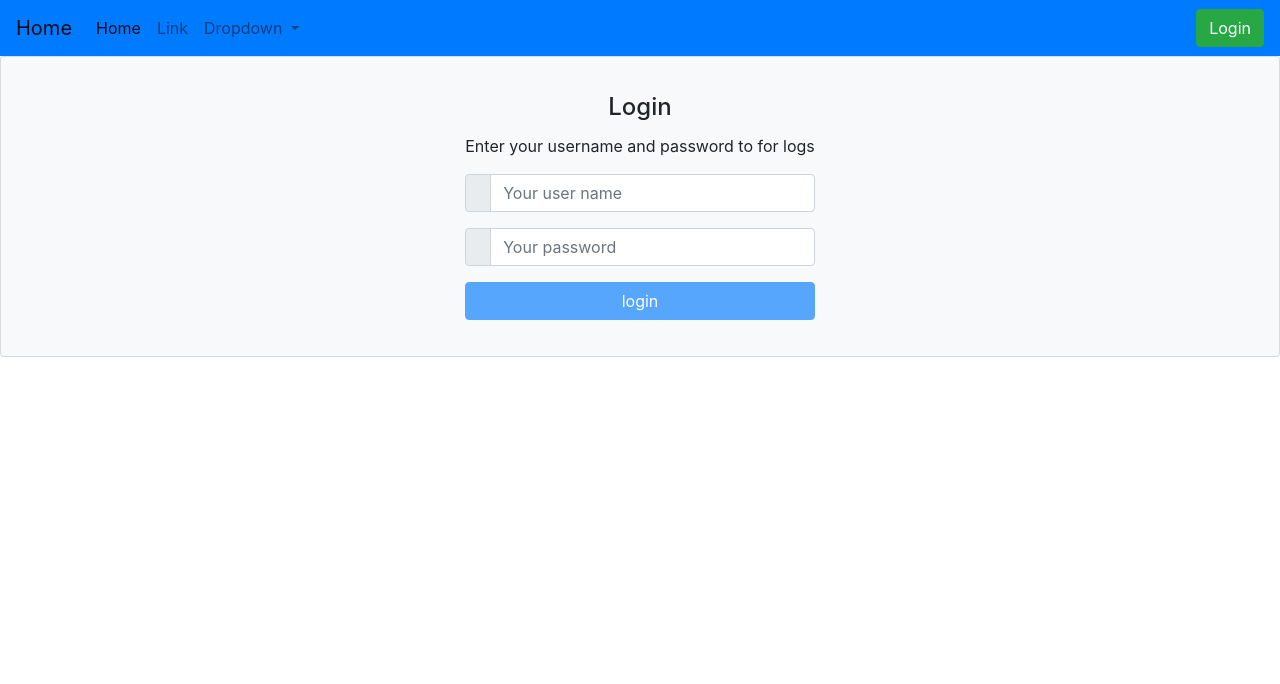
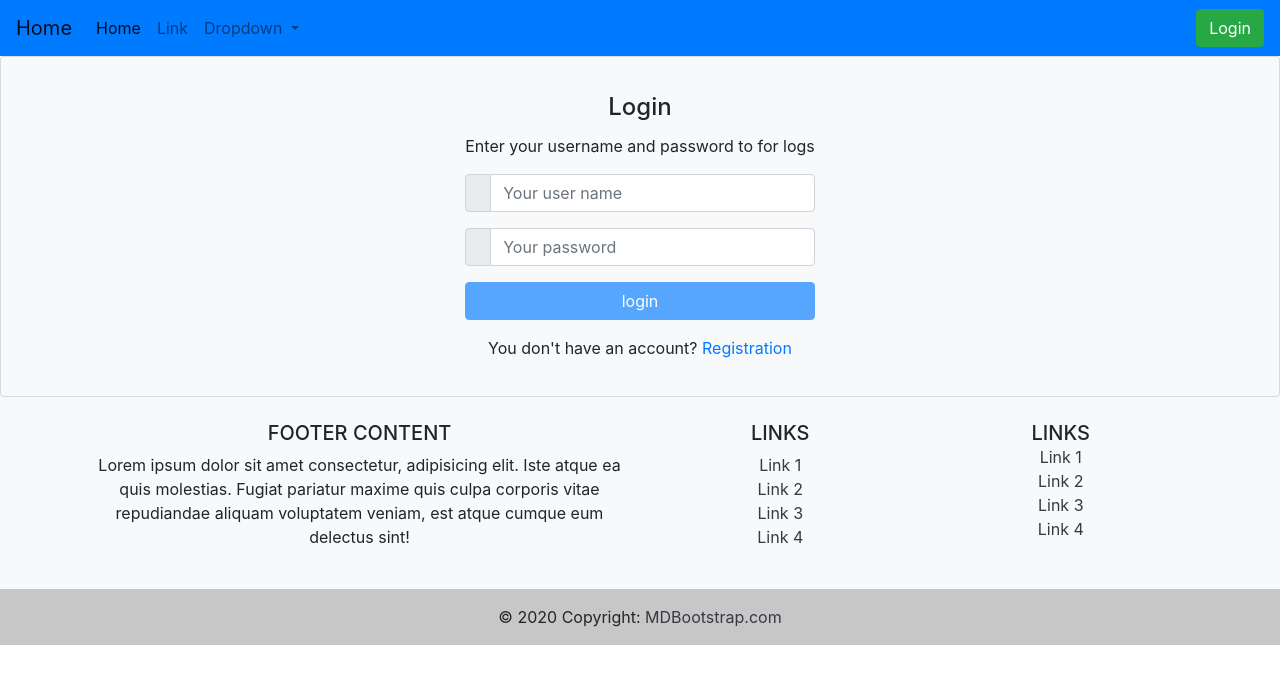
Before and after one commit to mixai1/angular-GMZ-frontend, an Angular app: page /user/login in a window 1280 px wide. Shown: the top 684 px of the page. Built offline with nearby package versions, Linux system fonts and the light colour scheme.

Commit message:
add footer

```diff
--- a/src/app/app.component.html
+++ b/src/app/app.component.html
@@ -1,2 +1,3 @@
 <app-navbar></app-navbar>
 <router-outlet></router-outlet>
+<app-footer></app-footer>
--- a/src/app/app.module.ts
+++ b/src/app/app.module.ts
@@ -16,6 +16,7 @@ import { NavbarComponent } from './layout/navbar/navbar.component';
 import { UserService } from './shared/user.service';
 import { FormsModule, ReactiveFormsModule } from '@angular/forms';
 import { HomeComponent } from './home/home.component';
+import { FooterComponent } from './layout/footer/footer.component';
 
 @NgModule({
   declarations: [
@@ -23,7 +24,8 @@ import { HomeComponent } from './home/home.component';
     RegistrationComponent,
     LoginComponent,
     NavbarComponent,
-    HomeComponent
+    HomeComponent,
+    FooterComponent
   ],
   imports: [
     BrowserModule,
--- /dev/null
+++ b/src/app/layout/footer/footer.component.html
@@ -0,0 +1,72 @@
+<!-- Footer -->
+<footer class="bg-light text-center text-lg-start">
+    <!-- Grid container -->
+    <div class="container p-4">
+      <!--Grid row-->
+      <div class="row">
+        <!--Grid column-->
+        <div class="col-lg-6 col-md-12 mb-4 mb-md-0">
+          <h5 class="text-uppercase">Footer Content</h5>
+
+          <p>
+            Lorem ipsum dolor sit amet consectetur, adipisicing elit. Iste atque ea quis
+            molestias. Fugiat pariatur maxime quis culpa corporis vitae repudiandae aliquam
+            voluptatem veniam, est atque cumque eum delectus sint!
+          </p>
+        </div>
+        <!--Grid column-->
+
+        <!--Grid column-->
+        <div class="col-lg-3 col-md-6 mb-4 mb-md-0">
+          <h5 class="text-uppercase">Links</h5>
+
+          <ul class="list-unstyled mb-0">
+            <li>
+              <a href="#!" class="text-dark">Link 1</a>
+            </li>
+            <li>
+              <a href="#!" class="text-dark">Link 2</a>
+            </li>
+            <li>
+              <a href="#!" class="text-dark">Link 3</a>
+            </li>
+            <li>
+              <a href="#!" class="text-dark">Link 4</a>
+            </li>
+          </ul>
+        </div>
+        <!--Grid column-->
+
+        <!--Grid column-->
+        <div class="col-lg-3 col-md-6 mb-4 mb-md-0">
+          <h5 class="text-uppercase mb-0">Links</h5>
+
+          <ul class="list-unstyled">
+            <li>
+              <a href="#!" class="text-dark">Link 1</a>
+            </li>
+            <li>
+              <a href="#!" class="text-dark">Link 2</a>
+            </li>
+            <li>
+              <a href="#!" class="text-dark">Link 3</a>
+            </li>
+            <li>
+              <a href="#!" class="text-dark">Link 4</a>
+            </li>
+          </ul>
+        </div>
+        <!--Grid column-->
+      </div>
+      <!--Grid row-->
+    </div>
+    <!-- Grid container -->
+
+    <!-- Copyright -->
+    <div class="text-center p-3" style="background-color: rgba(0, 0, 0, 0.2)">
+      © 2020 Copyright:
+      <a class="text-dark" href="https://mdbootstrap.com/">MDBootstrap.com</a>
+    </div>
+    <!-- Copyright -->
+  </footer>
+  <!-- Footer -->
--- /dev/null
+++ b/src/app/layout/footer/footer.component.ts
@@ -0,0 +1,15 @@
+import { Component, OnInit } from '@angular/core';
+
+@Component({
+  selector: 'app-footer',
+  templateUrl: './footer.component.html',
+  styleUrls: ['./footer.component.css']
+})
+export class FooterComponent implements OnInit {
+
+  constructor() { }
+
+  ngOnInit(): void {
+  }
+
+}
--- a/src/app/user/login/login.component.html
+++ b/src/app/user/login/login.component.html
@@ -26,5 +26,8 @@
                 <button [disabled]="form.invalid" type="submit" class="btn btn-primary btn-block"> login </button>
             </div>
         </form>
+        <div>
+            <p class="text-center">You don't have an account? <a href="user/registr">Registration</a> </p>
+        </div>
     </article>
 </div>
```
Also changed, not shown: src/app/layout/footer/footer.component.css (added).
